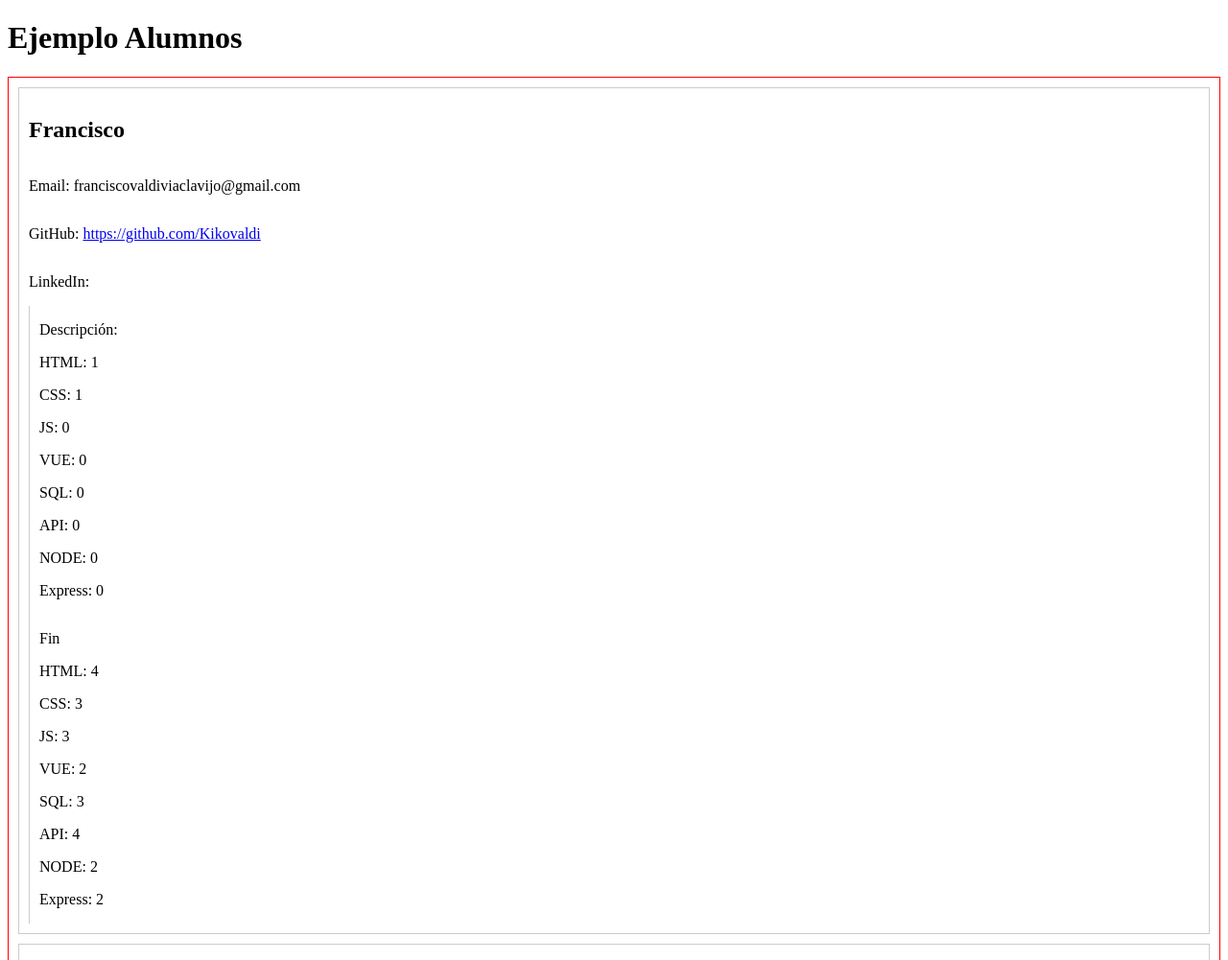
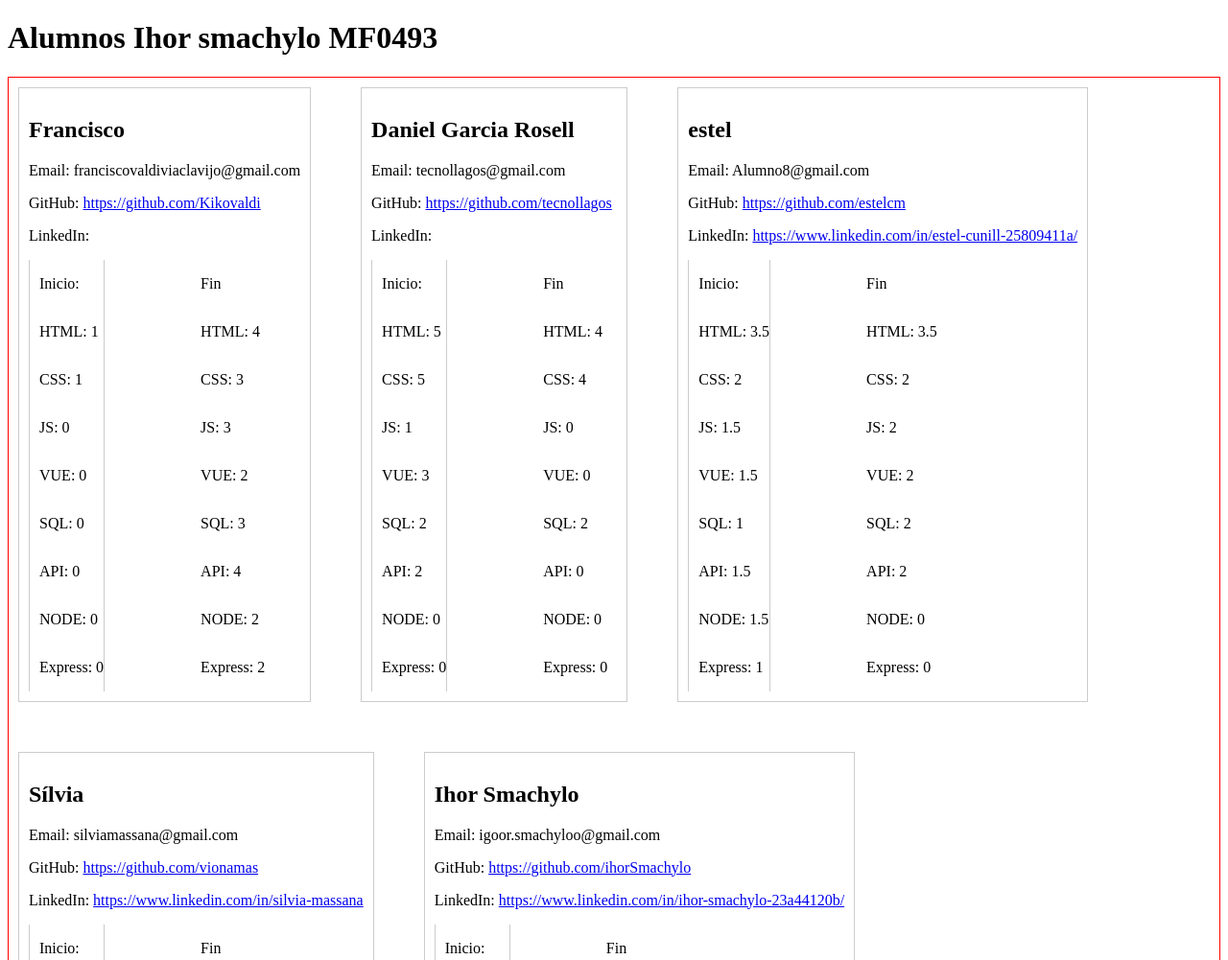
Before and after one commit to ihorSmachylo/prueba-deploy, a plain HTML site: page index.html in a window 1280 px wide. Shown: the top 1001 px of the page at 96% size. Drawn offline with Linux system fonts and the light colour scheme.

Commit message:
correcion distribucion alumnos inicio i fin

```diff
--- a/indes.css
+++ b/indes.css
@@ -2,11 +2,13 @@
 
     gap:2em;
     border:1px solid red;
+    display: flex;
+    flex-wrap: wrap;
 }
 
 .alumno {
-    display: flex;
-    flex-direction:column;
+    /* display: flex;
+    flex-direction:column; */
     border: 1px solid #ccc;
     margin: 10px;
     padding: 10px;
@@ -21,8 +23,13 @@
 .fin {
     border-left: 1px solid #ccc;
     padding-left: 10px;
+    padding-left: 100px;
+    display: flex;
+    flex-direction: column;
 }
-.description{
+.inicio{
     border-left: 1px solid #ccc;
     padding-left: 10px;
+    display: flex;
+    flex-direction: column;
 }
--- a/index.html
+++ b/index.html
@@ -8,7 +8,7 @@
 
 </head>
 <body>
-    <h1>Ejemplo Alumnos</h1>
+    <h1>Alumnos Ihor smachylo MF0493</h1>
     <div id="alumnosContainer"></div>
     <img src="" alt="" srcset="">
     <script>
@@ -34,8 +34,8 @@
                         <p>GitHub: <a href="${alumno.github}" target="_blank">${alumno.github}</a></p>
                         <p>LinkedIn: <a href="${alumno.linked}" target="_blank">${alumno.linked}</a></p>
                         <div class="card">
-                        <div class="description">
-                            <p>Descripción:</p>
+                        <div class="inicio">
+                            <p>Inicio:</p>
                             <p>HTML: ${alumno.inicio.html}</p>
                             <p>CSS: ${alumno.inicio.css}</p>
                             <p>JS: ${alumno.inicio["JS"]}</p>
@@ -45,7 +45,7 @@
                             <p>NODE: ${alumno.inicio["node.js"]}</p>
                             <p>Express: ${alumno.inicio.express}</p>
                         </div>
-                        </div>
+
                         <div class="fin">
                             <p>Fin</p>
                             <p>HTML: ${alumno.fin.html}</p>
@@ -57,6 +57,7 @@
                             <p>NODE: ${alumno.fin["node.js"]}</p>
                             <p>Express: ${alumno.fin.express}</p>
                         </div>
+                        </div>
                     `;
                     alumnosContainer.appendChild(alumnoDiv);
                 });
```
